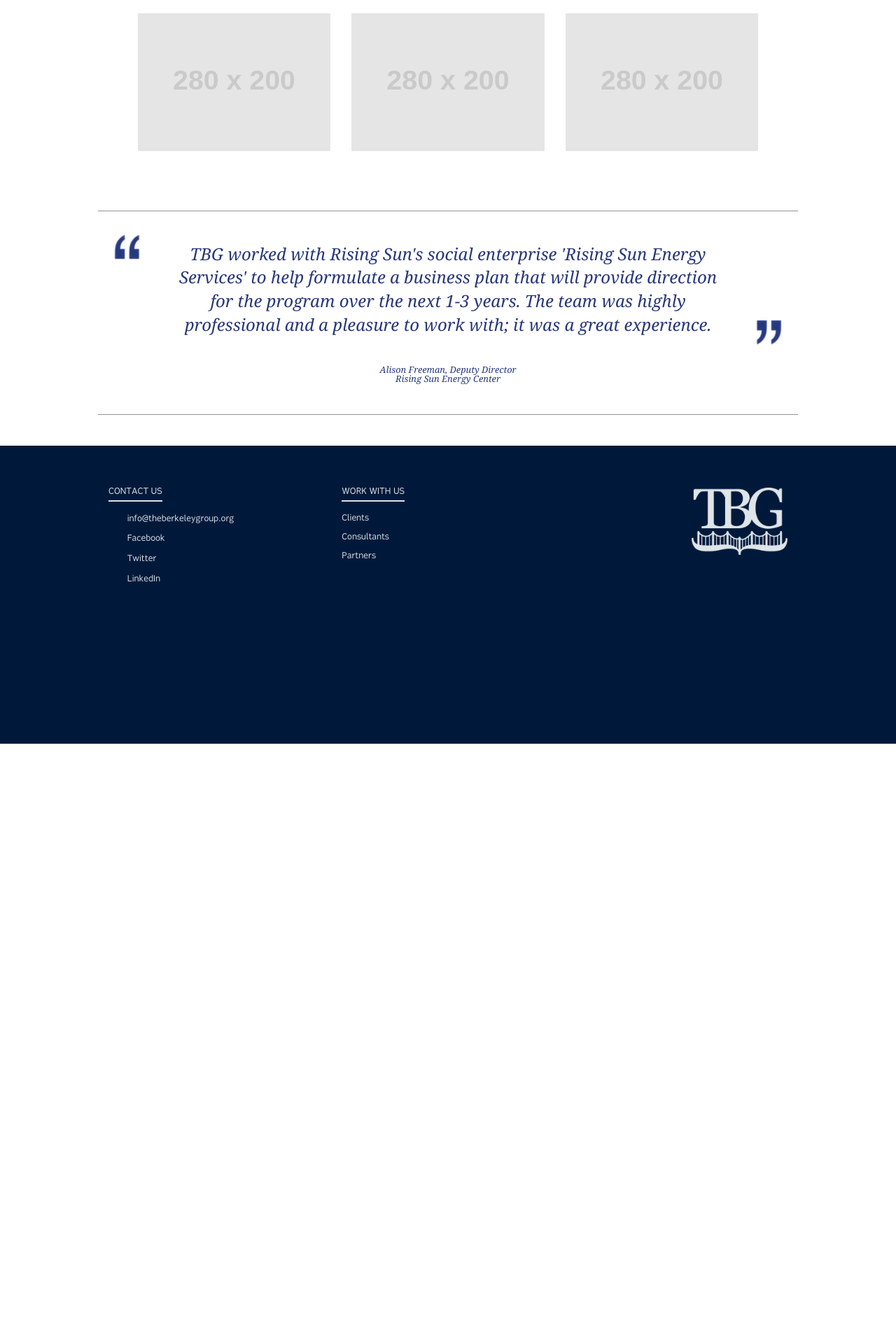
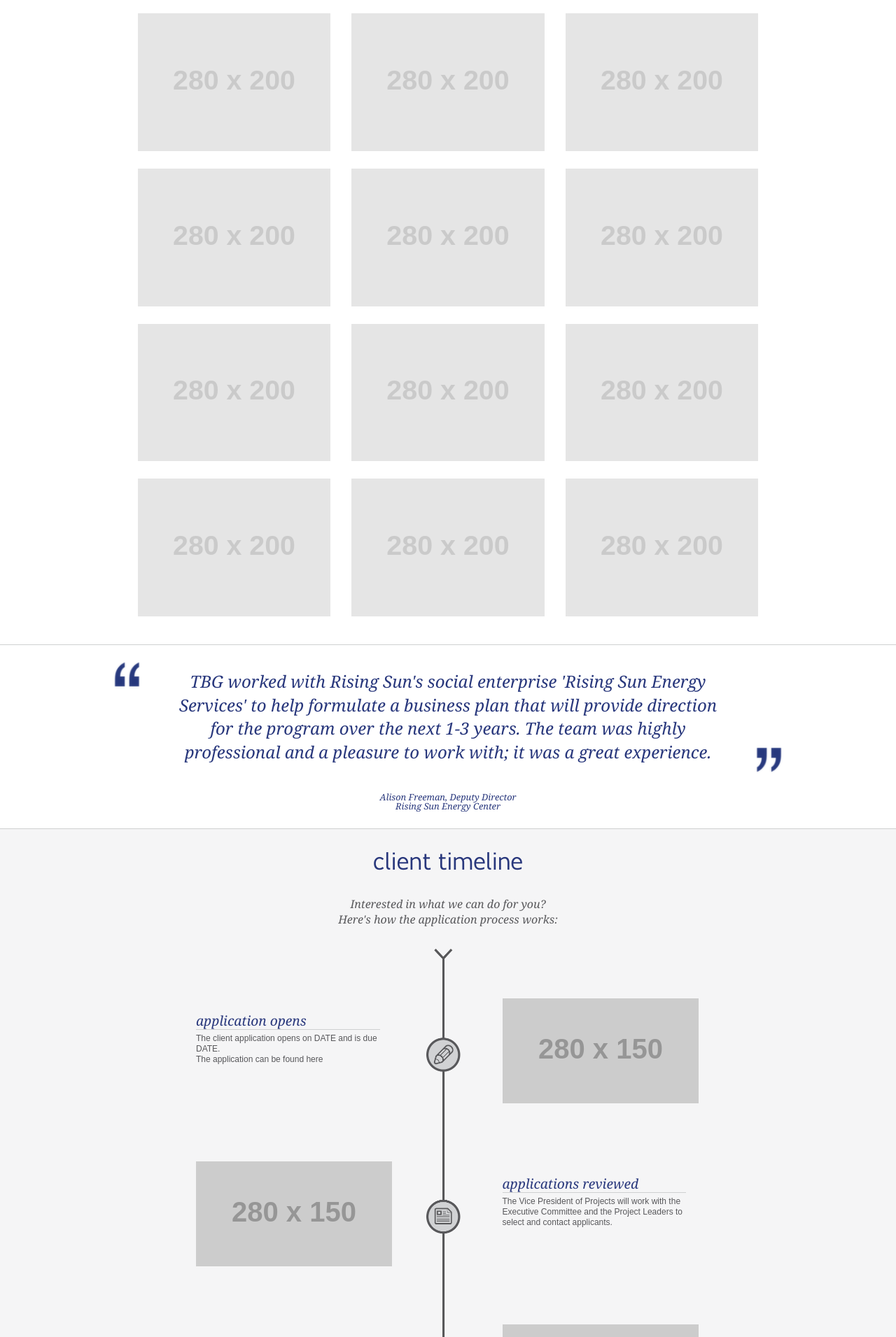
Before and after one commit to wonjun/tbg_website, a PHP site: page /clients.html in a window 1280 px wide. Shown: the part 1697-3608 px from the top of the page at 70% size. Before the commit the page ends 2760 px from the top, so only its background shows below. Run offline with PHP 8.4, Linux system fonts and the light colour scheme; grey boxes labelled with a size stand in for pictures from a placeholder-image service; some libraries are stand-ins or nearby versions.

Commit message:
Client Timeline added. Non-responsive and static

```diff
--- a/clients.html
+++ b/clients.html
@@ -48,7 +48,7 @@
               <li class="sub"><a href="#our_services" class="smooth_scroll" >our services</a></li>
               <li class="sub"><a href="#faq" class="smooth_scroll">FAQ</a></li>
               <li class="sub"><a href="#social_impact" class="smooth_scroll">social impact</a></li>
-              <li class="sub"><a href="#" class="smooth_scroll">application process & timeline</a></li>
+              <li class="sub"><a href="#client_timeline" class="smooth_scroll">application process & timeline</a></li>
               <li class="sub sub-last"><a href="#" class="smooth_scroll">client application</a></li>
             </ul>
           </div>
@@ -269,7 +269,93 @@
       <div class="row">
         <div class="medium-11 medium-centered columns">
           <div class="row">
-            <div class="client-boxes">
+            <div class="medium-4 columns">
+              <div class="client-logo">
+                <img src="http://placehold.it/280x200/28377C/fff"/>
+                <div class="project">
+                  <h6>American Red Cross</h6>
+                  Donor Aquisition Strategy
+                </div>
+              </div>
+            </div>
+            <div class="medium-4 columns">
+              <div class="client-logo">
+                <img src="http://placehold.it/280x200/28377C/fff"/>
+                <div class="project">
+                  <h6>American Red Cross</h6>
+                  Donor Aquisition Strategy
+                </div>
+              </div>
+            </div>
+            <div class="medium-4 columns">
+              <div class="client-logo">
+                <img src="http://placehold.it/280x200/28377C/fff"/>
+                <div class="project">
+                  <h6>American Red Cross</h6>
+                  Donor Aquisition Strategy
+                </div>
+              </div>
+            </div>
+          </div>
+          <div class="row">
+            <div class="medium-4 columns">
+              <div class="client-logo">
+                <img src="http://placehold.it/280x200/28377C/fff"/>
+                <div class="project">
+                  <h6>American Red Cross</h6>
+                  Donor Aquisition Strategy
+                </div>
+              </div>
+            </div>
+            <div class="medium-4 columns">
+              <div class="client-logo">
+                <img src="http://placehold.it/280x200/28377C/fff"/>
+                <div class="project">
+                  <h6>American Red Cross</h6>
+                  Donor Aquisition Strategy
+                </div>
+              </div>
+            </div>
+            <div class="medium-4 columns">
+              <div class="client-logo">
+                <img src="http://placehold.it/280x200/28377C/fff"/>
+                <div class="project">
+                  <h6>American Red Cross</h6>
+                  Donor Aquisition Strategy
+                </div>
+              </div>
+            </div>
+          </div>
+          <div class="row">
+            <div class="medium-4 columns">
+              <div class="client-logo">
+                <img src="http://placehold.it/280x200/28377C/fff"/>
+                <div class="project">
+                  <h6>American Red Cross</h6>
+                  Donor Aquisition Strategy
+                </div>
+              </div>
+            </div>
+            <div class="medium-4 columns">
+              <div class="client-logo">
+                <img src="http://placehold.it/280x200/28377C/fff"/>
+                <div class="project">
+                  <h6>American Red Cross</h6>
+                  Donor Aquisition Strategy
+                </div>
+              </div>
+            </div>
+            <div class="medium-4 columns">
+              <div class="client-logo">
+                <img src="http://placehold.it/280x200/28377C/fff"/>
+                <div class="project">
+                  <h6>American Red Cross</h6>
+                  Donor Aquisition Strategy
+                </div>
+              </div>
+            </div>
+          </div>
+          <div class="row">
             <div class="medium-4 columns">
               <div class="client-logo">
                 <img src="http://placehold.it/280x200/28377C/fff"/>
@@ -301,11 +387,10 @@
         </div>
       </div>
     </div>
-    </div>
     <!-- Testimonial #2-->
+    <!--Testimony-->
     <div class="testimony-panel2">
       <div class="row">
-        <hr>
         <div class="large-1 columns">
           <div class="quote-left">
             <img src="img/blue-left.png"/>
@@ -313,6 +398,7 @@
         </div>
         <div class="large-10 columns">
           <div class="testimony-text">
+            <a name="client_timeline" class="anchor-link"></a>
             TBG worked with Rising Sun's social enterprise 'Rising Sun Energy Services' to help formulate a business plan that will provide direction for the program over the next 1-3 years. The team was highly professional and a pleasure to work with; it was a great experience.
           </div>
         </div>
@@ -327,9 +413,81 @@
           Alison Freeman, Deputy Director<br>
           Rising Sun Energy Center
         </div>
-        <hr>
       </div>
     </div>
+
+    <!-- Client Timeline -->
+    <div class="basic-panel timeline">
+      <div class="row">
+        <div class="medium-9 medium-centered columns">
+          <h2>client timeline</h2>
+          <div class="row timeline-sub">
+            Interested in what we can do for you?<br>
+            Here's how the application process works:
+          </div>
+          <div class="row">
+            <div class="small-1 small-centered columns timeline-image">
+                <img draggable="false" src="img/timeline.png"/>
+            </div>
+          </div>
+          <div class="row timeline-row1">
+            <div class="medium-5 columns">
+              <div class="vcenterer"></div>
+              <div class="time-title">
+                <h3>application opens</h3>
+                <div class="time-text">
+                  The client application opens on DATE and is due DATE.<br>
+                  The application can be found here
+                </div>
+              </div>
+            </div>
+            <div class="medium-5 columns">
+              <img src="http://placehold.it/280x150/28377C/fff"/>
+            </div>
+          </div>
+          <div class="row timeline-row">
+            <div class="medium-5 columns">
+              <img src="http://placehold.it/280x150/28377C/fff"/>
+            </div>
+            <div class="medium-5 columns">
+              <div class="vcenterer"></div>
+              <div class="time-title">
+                <h3>applications reviewed</h3>
+                <div class="time-text">
+                  The Vice President of Projects will work with the Executive Committee and the Project Leaders to select and contact applicants.
+                </div>
+              </div>
+            </div>
+          </div>
+          <div class="row timeline-row">
+            <div class="medium-5 columns">
+              <div class="vcenterer"></div>
+              <div class="time-title">
+                <h3>interview process</h3>
+                <div class="time-text">
+                  The purpose of the interview process is to learn more about your organization, to assess its compatibility with TBG, and to narrow the scope of the project.<br>
+                  In-person interviews will be conducted between DATE and DATE.
+                </div>
+              </div>
+            </div>
+            <div class="medium-5 columns">
+              <img src="http://placehold.it/280x150/28377C/fff"/>
+            </div>
+          </div>
+          <div class="row timeline-row">
+            <div class="medium-5 medium-centered columns">
+              <div class="time-title">
+                <h3>selection & engagement</h3>
+                <div class="time-text">
+                  Final projects will be selected by 1/25. If your organization is selected, TBG will conduct initial scoping sessions and internal data requests.
+                </div>
+              </div>
+            </div>
+          </div>
+        </div>
+      </div>
+    </div>
+
 
     <!-- Beginning of Footer-->
     <div class="footer">
--- a/css/clients.css
+++ b/css/clients.css
@@ -8,10 +8,13 @@
   line-height: 125%;
   margin-right: 20px;
 }
-
 .service {
   padding-bottom: 25px;
   color: #58585B;
+}
+
+.client-logo{
+  padding-bottom: 25px;
 }
 
 .faq-panel {
@@ -109,5 +112,64 @@
   font-style: italic;
   text-align: center;
   padding-top: 35px;
-  margin-top: 15px;
+  border-bottom-color: #cfd0d1;
+  border-bottom-width: 1px;
+  border-bottom-style: solid;
+  border-top-color: #cfd0d1;
+  border-top-width: 1px;
+  border-top-style: solid;
+  margin: 0 auto;
 }
+
+.timeline {
+  background: #f5f5f6;
+  position: relative;
+}
+.timeline-row{
+  padding-top: 83px;
+}
+
+.timeline-row1{
+  padding-top: 71px;
+}
+.timeline-image img{
+  max-width: 50px;
+  margin: auto;
+  display: table;
+  position: absolute;
+  z-index: 4;
+  top: 0;
+  left: 0;
+}
+
+.timeline-sub {
+  text-align: center;
+  color: #58585B;
+  font-family: georgia;
+  font-style: italic;
+  padding-top: 15px;
+  padding-bottom: 30px;
+  line-height: 140%;
+}
+
+.time-text {
+  border-top-style: solid;
+  border-top-width: 1px;
+  border-top-color: #cfd0d1;
+  padding-top: 5px;
+  font-family: arial;
+  font-size: 75%;
+  line-height: 125%;
+  margin-right: 20px;
+}
+.time-title {
+  color: #58585B;
+  vertical-align: middle;
+  display: inline-block;
+}
+
+.vcenterer {
+  display: inline-block;
+  height: 100%;
+  vertical-align: middle;
+}
--- a/css/style.css
+++ b/css/style.css
@@ -73,10 +73,6 @@ h3{
   padding-top: 35px;
   margin-top: 15px;
 }
-  .testimony-panel2 hr {
-    border-color: #939393;
-    padding-top: 25px;
-  }
 
   .testimony-text {
     margin: auto;
--- a/js/app.js
+++ b/js/app.js
@@ -3,9 +3,9 @@ $(document).ready(function() {
   $(".sub-about").hide();
   $(".sub-clients").hide();
   $(".has-dropdown").hover( function(){
-    $(".header").stop().animate({"margin-top":"50px"})
+    $(".header").stop().animate({"margin-top":"50px"});
   }, function() {
-    $(".header").stop().animate({"margin-top":"0"})
+    $(".header").stop().animate({"margin-top":"0"});
   });
   $(".nav-clients").hover(
     function(){
```
Also changed, not shown: img/timeline.png (added). Lines whose indentation alone changed are shown as unchanged.
